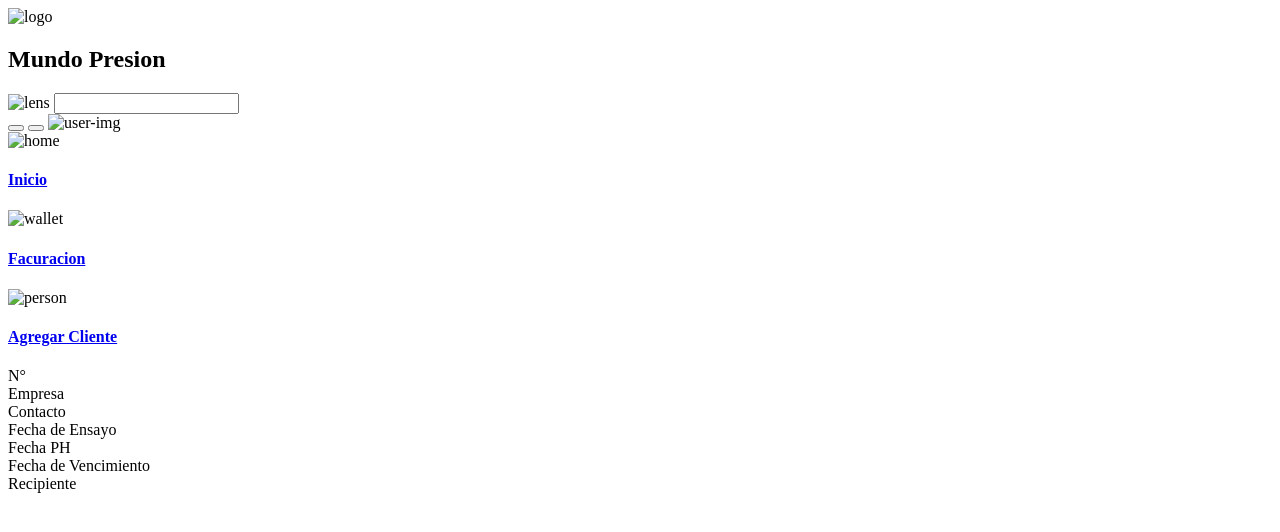
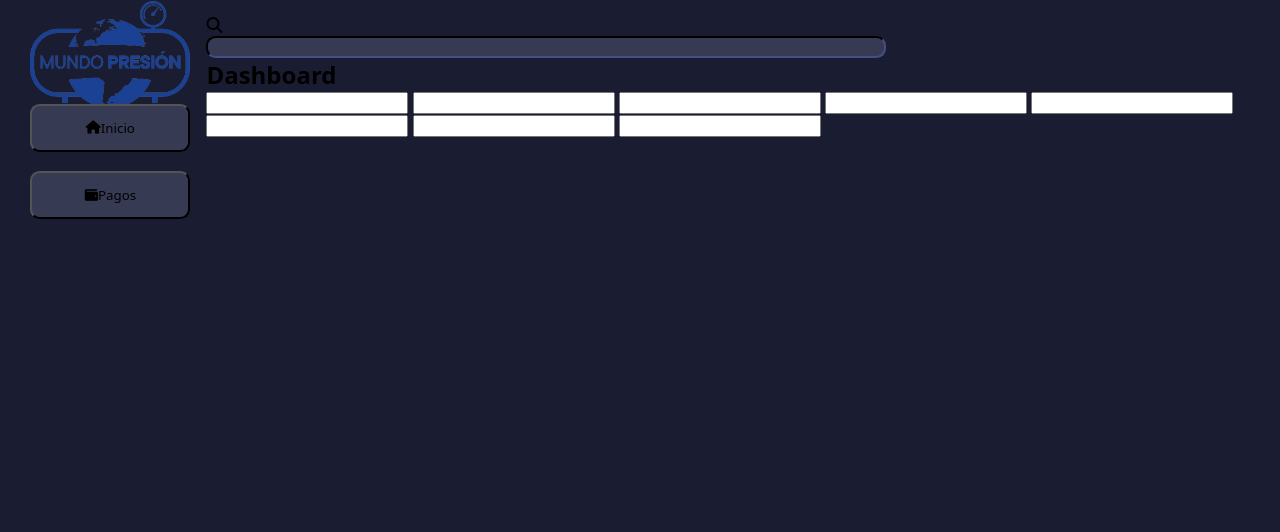
Before and after one commit to GuidoSantochi/DashboardMundoPresion, a website: page index.html in a window 1280 px wide. Drawn offline with Linux system fonts and the light colour scheme.

Commit message:
Detalles
Agrego detalles a la pagina

```diff
--- a/index.html
+++ b/index.html
@@ -4,63 +4,57 @@
     <meta charset="UTF-8" />
     <meta http-equiv="X-UA-Compatible" content="IE=edge" />
     <meta name="viewport" content="width=device-width, initial-scale=1.0" />
-    <link rel="stylesheet" href="style/css/main.css">
+    <!-- Font awesome script -->
+    <script
+      src="https://kit.fontawesome.com/410ade3d0f.js"
+      crossorigin="anonymous"
+    ></script>
+    <!-- css -->
+    <link rel="stylesheet" href="./style/css/main.css" />
     <title>Mundo Presion</title>
   </head>
   <body>
-    <!-- NavNar -->
-    <nav>
-      <!-- Logo -->
-      <div class="logo-box">
-        <img src="" alt="logo" class="title-logo" />
-        <h1 class="title">Mundo Presion</h1>
+    <nav class="nav_container">
+      <div class="logo_box">
+        <img src="./assets/pictures/logo.jpg" alt="logo" />
       </div>
-      <!-- search bar -->
-      <div class="search-box">
-        <img src="" alt="lens" />
-        <input type="search" class="search-bar" />
-      </div>
-      <!-- user utilities -->
-      <div class="user-box">
-        <button class="notification"></button>
-        <button class="help"></button>
-        <img src="" alt="user-img" />
-      </div>
+      <button class="nav_box">
+        <i class="fa-solid fa-house"></i>
+        Inicio
+      </button>
+      <button class="nav_box">
+        <i class="fa-solid fa-wallet"></i>
+        Pagos
+      </button>
     </nav>
-
-    <!-- navegation menu -->
-    <div class="menu-box">
-      <div class="section-home">
-        <img src="" alt="home" />
-        <h4><a href="#">Inicio</a></h4>
-      </div>
-      <div>
-        <div class="section-payments">
-          <img src="" alt="wallet" />
-          <h4><a href="#">Facuracion</a></h4>
+    <div class="header_main">
+      <header class="header_container">
+        <div>
+          <i class="fa-solid fa-magnifying-glass"></i
+          ><input class="search_bar" type="text" id="search" />
         </div>
-      </div>
-      <div class="section-add">
-        <img src="" alt="person" />
-        <h4><a href="#">Agregar Cliente</a></h4>
-      </div>
+        <div class="login"></div>
+      </header>
+      <main>
+        <div class="title_container">
+          <div class="title_box">
+            <h2>Dashboard</h2>
+          </div>
+        </div>
+        <div class="table_container">
+          <div class="table_box">
+            <input type="number" id="number" />
+            <input type="text" id="name" />
+            <input type="text" id="contact" />
+            <input type="text" id="date_test" />
+            <input type="text" id="date_ht" />
+            <input type="text" id="date_exp" />
+            <input type="number" id="number_compressor" />
+            <input type="number" id="dimension" />
+          </div>
+        </div>
+        <div class="customer_list_container"></div>
+      </main>
     </div>
-
-    <!-- Dashboard -->
-    <main>
-        <!-- upper board -->
-      <div class="container-primary">
-        <div class="number">N°</div>
-        <div class="company">Empresa</div>
-        <div class="contact">Contacto</div>
-        <div class="date-test">Fecha de Ensayo</div>
-        <div class="date-ht">Fecha PH</div>
-        <div class="date-renewal">Fecha de Vencimiento</div>
-        <div class="compressor">Recipiente</div>
-      </div>
-
-      <!-- lower board -->
-      <div class="container-secondary"></div>
-    </main>
   </body>
 </html>
--- a/style/scss/app.scss
+++ b/style/scss/app.scss
@@ -1,5 +1,65 @@
-*{
-    margin: 0;
-    padding: 0;
-    box-sizing: border-box;
+/* Colors:
+    azul-tenue #363A52
+    azul-black #1A1D32
+    Light_Blue #1DBCF6 */
+* {
+  margin: 0;
+  padding: 0;
+  box-sizing: border-box;
+  font-family: system-ui, -apple-system, BlinkMacSystemFont, "Segoe UI", Roboto,
+    Oxygen, Ubuntu, Cantarell, "Open Sans", "Helvetica Neue", sans-serif;
 }
+body {
+  background-color: #1a1d32;
+  display: flex;
+  flex-flow: row nowrap;
+  padding: 0.9rem;
+  .header_main {
+    .header_container {
+      width: 85vh;
+      .search_bar {
+        display: flex;
+        flex-direction: row;
+        flex-wrap: nowrap;
+        background-color: #363a52;
+        border-color: #1a1d32;
+        border-radius: 0.6rem;
+        height: 100%;
+        width: 100%;
+      }
+    }
+  }
+  .nav_container {
+    background-color: #1a1d32;
+    display: flex;
+    flex-direction: column;
+    height: 100vh;
+    width: 15vw;
+    justify-content: baseline;
+    align-items: center;
+    .logo_box {
+      display: flex;
+      height: 3rem;
+      width: 10rem;
+      margin: 1rem;
+      border-radius: 0.6rem;
+      align-items: center;
+      justify-content: center;
+      img {
+        height: auto;
+        width: 100%;
+      }
+    }
+    .nav_box {
+      display: flex;
+      height: 3rem;
+      width: 10rem;
+      background-color: #363a52;
+      margin: 0.6rem;
+      border-radius: 0.6rem;
+      align-items: center;
+      justify-content: center;
+      cursor: pointer;
+    }
+  }
+}
```
Also changed, not shown: package.json (added, +25 -0 lines), assets/pictures/logo.jpg (added), assets/pictures/logo.svg (added), style/css/main.css, 2 other files.
